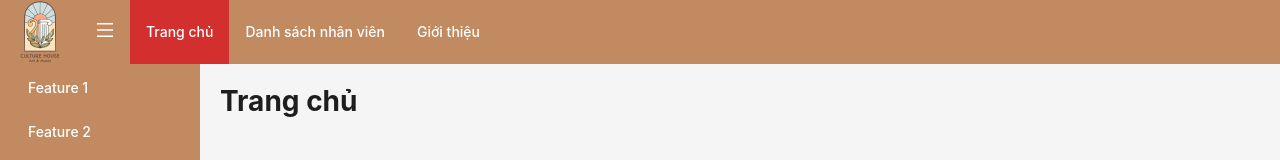
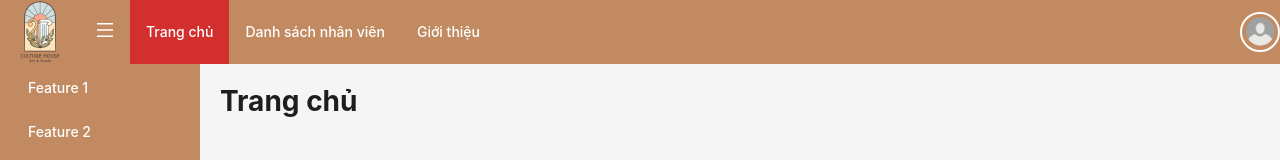
Before and after one commit to hieupham10903/DATN-fe, a React (Create React App) app: page / in a window 1280 px wide. Shown: the top 160 px of the page. Built offline with nearby package versions, Linux system fonts and the light colour scheme; sample sign-in values are in the browser's storage.

Commit message:
login/logout

```diff
--- a/src/App.js
+++ b/src/App.js
@@ -1,22 +1,49 @@
 import React from "react";
-import { BrowserRouter as Router, Route, Routes } from "react-router-dom";
+import { BrowserRouter as Router, Route, Routes, Navigate, Outlet } from "react-router-dom";
 import { Provider } from "react-redux";
 import { store } from "./main/reducers.ts";
 import EmployeeList from "./main/employee/employee-list.tsx";
 import HomePage from "./main/home/homepage.tsx";
 import MainLayout from "./MainLayout.js";
 import "./styles.scss";
+import UserHook from "./main/login/index.ts";
+import Login from "./main/login/login-form.tsx";
 
 const App = () => {
+  const { isAuthenticated } = UserHook();
+
+  const ProtectedRoute = ({ children }) => {
+    if (!isAuthenticated) {
+      return <Navigate to="/login" replace />;
+    }
+    return children;
+  };
+
+  const MainLayoutWrapper = () => (
+    <MainLayout>
+      <Outlet />
+    </MainLayout>
+  );
+
   return (
     <Provider store={store}>
       <Router>
-        <MainLayout>
-          <Routes>
+        <Routes>
+          <Route path="/login" element={<Login />} />
+
+          <Route
+            element={
+              <ProtectedRoute>
+                <MainLayoutWrapper />
+              </ProtectedRoute>
+            }
+          >
             <Route path="/" element={<HomePage />} />
             <Route path="/employee-list" element={<EmployeeList />} />
-          </Routes>
-        </MainLayout>
+          </Route>
+
+          <Route path="*" element={<Navigate to={isAuthenticated ? "/" : "/login"} />} />
+        </Routes>
       </Router>
     </Provider>
   );
--- a/src/MainLayout.js
+++ b/src/MainLayout.js
@@ -1,8 +1,10 @@
 import React, { useState } from "react";
-import { Layout, Menu } from "antd";
+import { Layout, Menu, Dropdown, Space, Modal } from "antd";
 import { Link, useNavigate } from "react-router-dom";
 import { MenuOutlined } from "@ant-design/icons";
 import logo from './picture/logo.png';
+import avatar from './picture/avatar.png';
+import UserHook from "./main/login/index.ts";
 
 const { Header, Content, Sider } = Layout;
 
@@ -10,6 +12,11 @@ const MainLayout = ({ children }) => {
     const navigate = useNavigate();
     const [selectedMenu, setSelectedMenu] = useState("home");
     const [collapsed, setCollapsed] = useState(false);
+
+    const {
+        Logout,
+        isAuthenticated
+    } = UserHook();
 
     const handleLogoClick = () => {
         navigate('/');
@@ -22,6 +29,21 @@ const MainLayout = ({ children }) => {
     const toggleSider = () => {
         setCollapsed(!collapsed);
     };
+
+    const handleLogout = () => {
+        Logout();
+    };
+
+    const menu = (
+        <Menu>
+            <Menu.Item key="profile">
+                <Link to="/profile">Sửa thông tin</Link>
+            </Menu.Item>
+            <Menu.Item key="logout" onClick={handleLogout}>
+                Đăng xuất
+            </Menu.Item>
+        </Menu>
+    );
 
     return (
         <Layout style={{ minHeight: "100vh" }}>
@@ -73,6 +95,25 @@ const MainLayout = ({ children }) => {
                         <Link to="/about">Giới thiệu</Link>
                     </Menu.Item>
                 </Menu>
+
+                <div
+                    className="avatar-container"
+                    style={{ display: "flex", alignItems: "center", cursor: "pointer"}}
+                >
+                    <Dropdown overlay={menu} trigger={['hover']}>
+                        <img
+                            src={avatar}
+                            alt="Avatar"
+                            style={{
+                                width: 40,
+                                height: 40,
+                                borderRadius: "50%",
+                                border: "2px solid #fff",
+                                objectFit: "cover",
+                            }}
+                        />
+                    </Dropdown>
+                </div>
             </Header>
 
             <Layout style={{ marginTop: 64 }}>
--- a/src/index.js
+++ b/src/index.js
@@ -2,16 +2,16 @@ import React from 'react';
 import ReactDOM from 'react-dom/client';
 import './index.css';
 import App from './App';
+import { Provider } from 'react-redux';
+import { store } from './main/reducers.ts';
 import reportWebVitals from './reportWebVitals';
 
 const root = ReactDOM.createRoot(document.getElementById('root'));
 root.render(
   <React.StrictMode>
-    <App />
+    <Provider store={store}>
+      <App />
+    </Provider>
   </React.StrictMode>
 );
-
-// If you want to start measuring performance in your app, pass a function
-// to log results (for example: reportWebVitals(console.log))
-// or send to an analytics endpoint. Learn more: https://bit.ly/CRA-vitals
 reportWebVitals();
--- /dev/null
+++ b/src/main/login/index.ts
@@ -0,0 +1,24 @@
+import { useDispatch, useSelector } from "react-redux";
+import { AppDispatch, RootState } from "../../main/reducers";
+import { setAuth, logout } from "./reducers.ts";
+
+const UserHook = () => {
+    const dispatch = useDispatch<AppDispatch>();
+
+    const isAuthenticated = useSelector((state: RootState) => state.user.isAuthenticated);
+
+    const SetAuth = () => {
+        dispatch(setAuth(true));
+    }
+
+    const Logout = () => {
+        dispatch(logout());
+    }
+
+    return {
+        isAuthenticated,
+        SetAuth,
+        Logout
+    }
+};
+export default UserHook;
--- /dev/null
+++ b/src/main/login/login-form.tsx
@@ -0,0 +1,41 @@
+import React, { useState } from "react";
+import { useNavigate } from "react-router-dom";
+import { Form, Input, Button } from "antd";
+import UserHook from "./index.ts";
+
+const Login = () => {
+    const [loading, setLoading] = useState(false);
+    const navigate = useNavigate();
+
+    const {
+        SetAuth
+    } = UserHook();
+
+    const onFinish = (values) => {
+        setLoading(true);
+
+        // Giả lập đăng nhập (Bạn có thể thay bằng API thật)
+        setTimeout(() => {
+            SetAuth();
+            localStorage.setItem("isAuthenticated", "true");
+            navigate("/");
+        }, 1000);
+    };
+
+    return (
+        <div className="login-container">
+            <h2>Đăng nhập</h2>
+            <Form onFinish={onFinish} layout="vertical">
+                <Form.Item label="Tài khoản" name="username" rules={[{ required: true, message: "Vui lòng nhập tài khoản!" }]}>
+                    <Input />
+                </Form.Item>
+                <Form.Item label="Mật khẩu" name="password" rules={[{ required: true, message: "Vui lòng nhập mật khẩu!" }]}>
+                    <Input.Password />
+                </Form.Item>
+                <Button type="primary" htmlType="submit" loading={loading}>Đăng nhập</Button>
+            </Form>
+        </div>
+    );
+};
+
+export default Login;
--- /dev/null
+++ b/src/main/login/reducers.ts
@@ -0,0 +1,22 @@
+import { createSlice } from "@reduxjs/toolkit";
+
+const initialState = {
+  isAuthenticated: localStorage.getItem("isAuthenticated") === "true",
+};
+
+const userReducer = createSlice({
+  name: "userReducer",
+  initialState,
+  reducers: {
+    setAuth: (state, action) => {
+      state.isAuthenticated = action.payload;
+    },
+    logout: (state) => {
+      state.isAuthenticated = false;
+      localStorage.removeItem("isAuthenticated");
+    },
+  },
+});
+
+export const { setAuth, logout } = userReducer.actions;
+export default userReducer.reducer;
--- a/src/main/reducers.ts
+++ b/src/main/reducers.ts
@@ -1,9 +1,11 @@
 import employeeReducer from '../main/employee/reducers.ts';
+import userReducer from '../main/login/reducers.ts';
 import { configureStore } from '@reduxjs/toolkit';
 
 export const store = configureStore({
   reducer: {
     employee: employeeReducer,
+    user: userReducer,
   },
 });
 
--- a/src/styles.scss
+++ b/src/styles.scss
@@ -95,6 +95,16 @@ body {
     align-items: center;
     height: 100%;
 }
+
+.avatar-container {
+    background-color: $primary-color;
+    padding: 0;
+    display: flex;
+    justify-content: center;
+    align-items: center;
+    height: 100%;
+}
+
 
 // 📌 Table
 .ant-table {
```
Also changed, not shown: src/picture/avatar.png (added).
